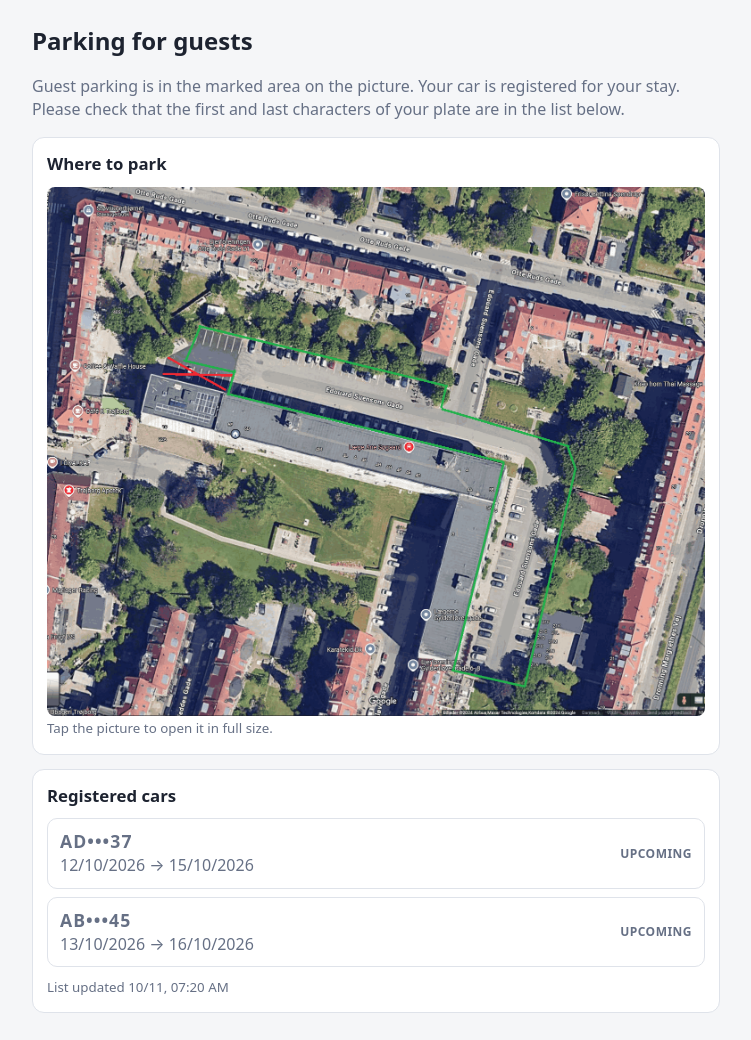
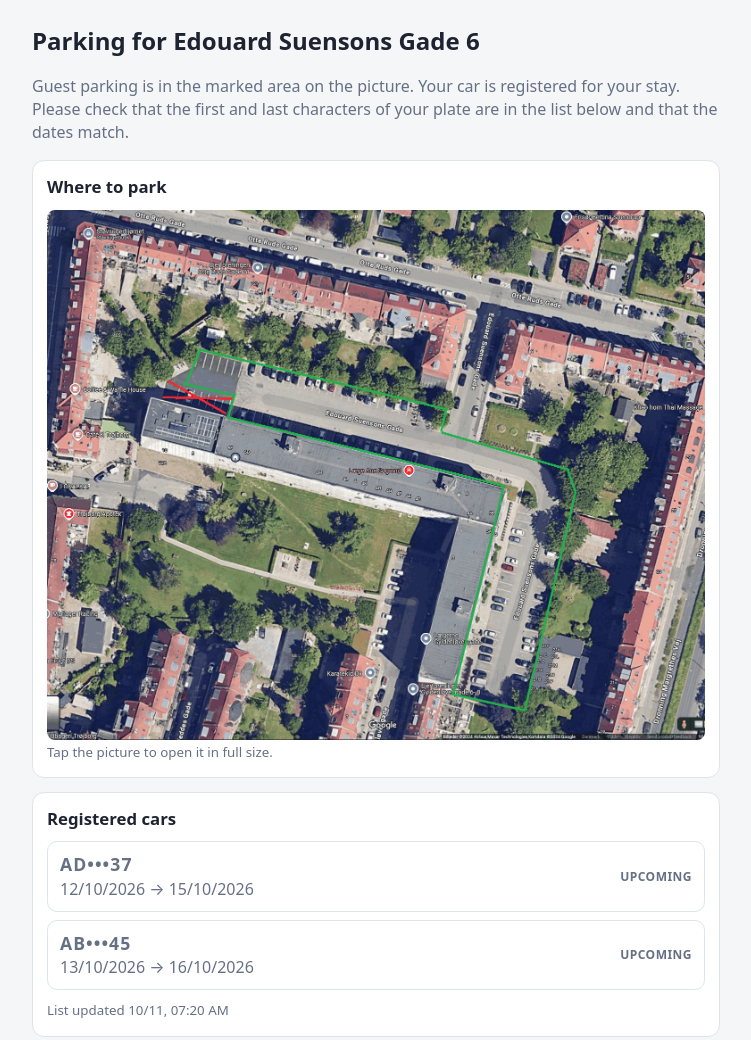
Before and after one commit to preats/parking-ui, a plain HTML site: page guests.html in a window 1280 px wide. Shown: the whole page, without its empty margins (264-1015 px from the left). Drawn offline with Linux system fonts and the light colour scheme.

Commit message:
Update guests.html

```diff
--- a/guests.html
+++ b/guests.html
@@ -59,8 +59,8 @@
   "use strict";
 
   // ----- edit these three lines to change the text and picture -----
-  var TITLE = "Parking for guests";
-  var INTRO = "Guest parking is in the marked area on the picture. Your car is registered for your stay. Please check that the first and last characters of your plate are in the list below.";
+  var TITLE = "Parking for Edouard Suensons Gade 6";
+  var INTRO = "Guest parking is in the marked area on the picture. Your car is registered for your stay. Please check that the first and last characters of your plate are in the list below and that the dates match.";
   var MAP_FILES = ["parking-map.jpg", "parking-map.jpeg", "parking-map.png", "parking-map.webp"];
   // ------------------------------------------------------------------
 
```
